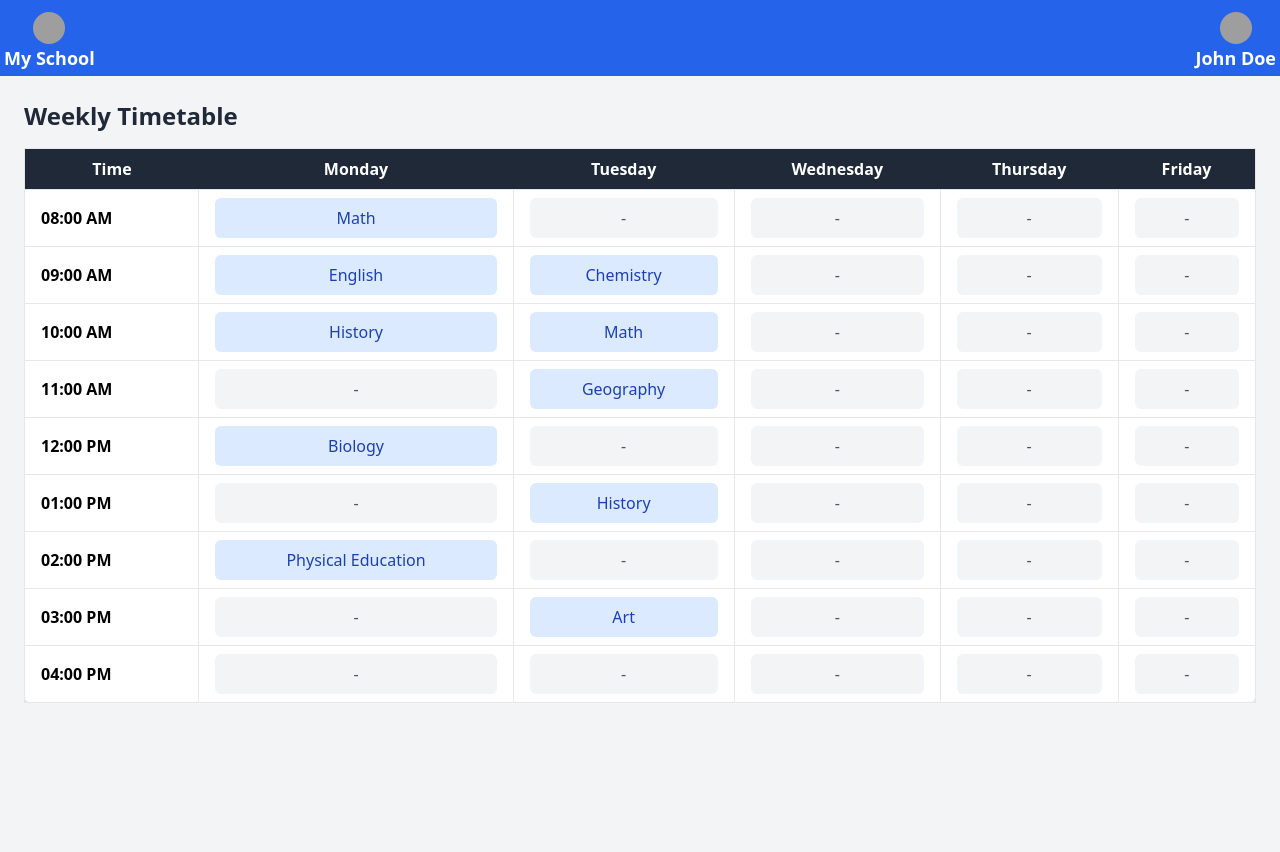
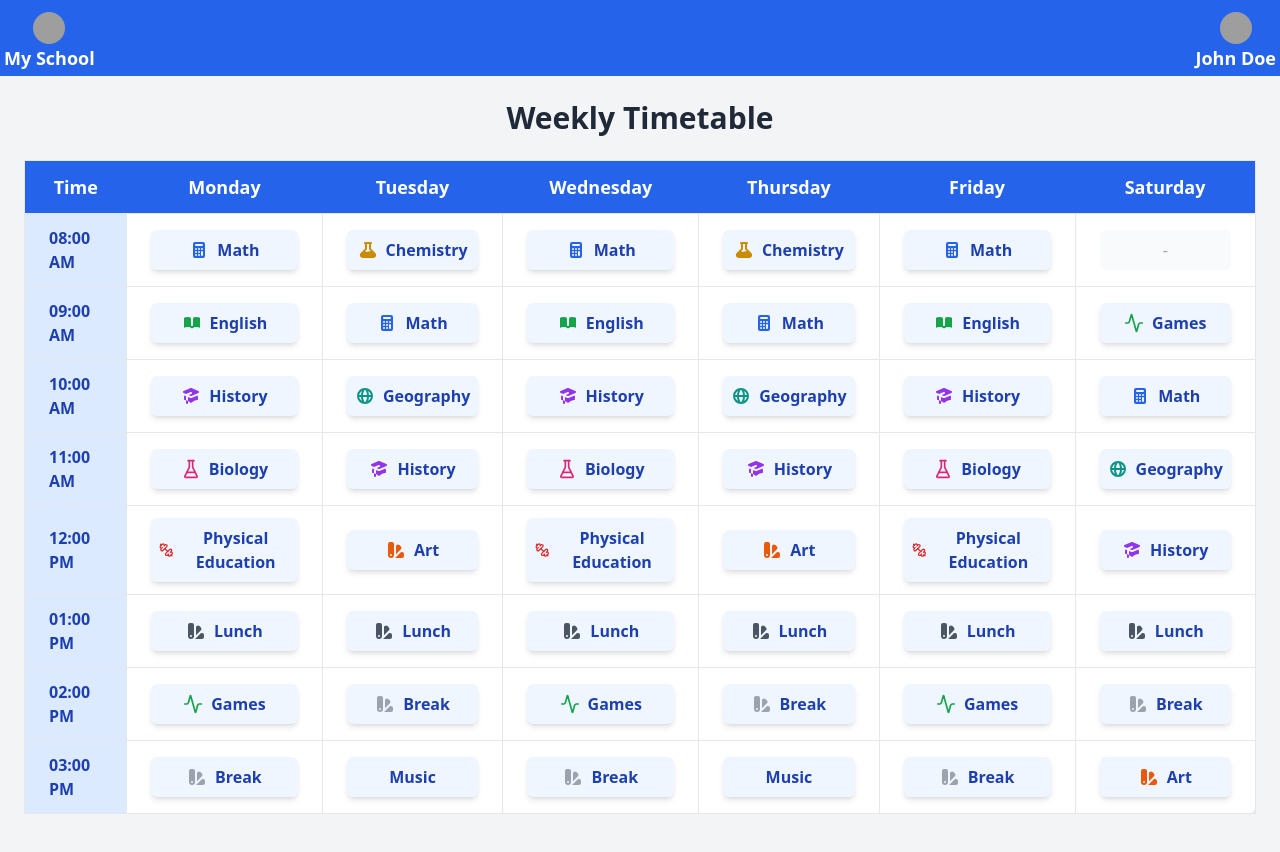
Before and after one commit to sneha-94/School-CRM, a React (Create React App) app: page /timetable in a window 1280 px wide. Shown: the top 852 px of the page. Built offline with nearby package versions, Linux system fonts and the light colour scheme; grey boxes are pictures that could not be loaded.

Commit message:
Update Timetable.jsx

```diff
--- a/src/components/Timetable.jsx
+++ b/src/components/Timetable.jsx
@@ -1,55 +1,122 @@
 import React from 'react';
+import { BookOpenIcon, CalculatorIcon, BeakerIcon, GlobeAltIcon, ColorSwatchIcon, AcademicCapIcon } from '@heroicons/react/solid';
+import { Dumbbell, FlaskConical, Activity } from 'lucide-react'; // Use Activity icon from lucide-react
 
-const daysOfWeek = ['Monday', 'Tuesday', 'Wednesday', 'Thursday', 'Friday'];
-const times = ['08:00 AM', '09:00 AM', '10:00 AM', '11:00 AM', '12:00 PM', '01:00 PM', '02:00 PM', '03:00 PM', '04:00 PM'];
+const daysOfWeek = ['Monday', 'Tuesday', 'Wednesday', 'Thursday', 'Friday', 'Saturday'];
+const times = ['08:00 AM', '09:00 AM', '10:00 AM', '11:00 AM', '12:00 PM', '01:00 PM', '02:00 PM', '03:00 PM'];
 
 const sampleSchedule = {
   'Monday': {
     '08:00 AM': 'Math',
     '09:00 AM': 'English',
     '10:00 AM': 'History',
-    '12:00 PM': 'Biology',
-    '02:00 PM': 'Physical Education',
+    '11:00 AM': 'Biology',
+    '12:00 PM': 'Physical Education',
+    '01:00 PM': 'Lunch',  // Lunch added
+    '02:00 PM': 'Games',
+    '03:00 PM': 'Break',   // Break added
   },
   'Tuesday': {
-    '09:00 AM': 'Chemistry',
+    '08:00 AM': 'Chemistry',
+    '09:00 AM': 'Math',
+    '10:00 AM': 'Geography',
+    '11:00 AM': 'History',
+    '12:00 PM': 'Art',
+    '01:00 PM': 'Lunch',  // Lunch added
+    '02:00 PM': 'Break',   // Break added
+    '03:00 PM': 'Music',
+  },
+  'Wednesday': {
+    '08:00 AM': 'Math',
+    '09:00 AM': 'English',
+    '10:00 AM': 'History',
+    '11:00 AM': 'Biology',
+    '12:00 PM': 'Physical Education',
+    '01:00 PM': 'Lunch',  // Lunch added
+    '02:00 PM': 'Games',
+    '03:00 PM': 'Break',   // Break added
+  },
+  'Thursday': {
+    '08:00 AM': 'Chemistry',
+    '09:00 AM': 'Math',
+    '10:00 AM': 'Geography',
+    '11:00 AM': 'History',
+    '12:00 PM': 'Art',
+    '01:00 PM': 'Lunch',  // Lunch added
+    '02:00 PM': 'Break',   // Break added
+    '03:00 PM': 'Music',
+  },
+  'Friday': {
+    '08:00 AM': 'Math',
+    '09:00 AM': 'English',
+    '10:00 AM': 'History',
+    '11:00 AM': 'Biology',
+    '12:00 PM': 'Physical Education',
+    '01:00 PM': 'Lunch',  // Lunch added
+    '02:00 PM': 'Games',
+    '03:00 PM': 'Break',   // Break added
+  },
+  'Saturday': {
+    '09:00 AM': 'Games',
     '10:00 AM': 'Math',
     '11:00 AM': 'Geography',
-    '01:00 PM': 'History',
+    '12:00 PM': 'History',
+    '01:00 PM': 'Lunch',  // Lunch added
+    '02:00 PM': 'Break',   // Break added
     '03:00 PM': 'Art',
   },
-  // Add more sample data as needed
+};
+
+const subjectIcons = {
+  'Math': <CalculatorIcon className="h-5 w-5 text-blue-600" />,
+  'English': <BookOpenIcon className="h-5 w-5 text-green-600" />,
+  'History': <AcademicCapIcon className="h-5 w-5 text-purple-600" />,
+  'Biology': <FlaskConical className="h-5 w-5 text-pink-600" />,
+  'Physical Education': <Dumbbell className="h-5 w-5 text-red-600" />,
+  'Chemistry': <BeakerIcon className="h-5 w-5 text-yellow-600" />,
+  'Geography': <GlobeAltIcon className="h-5 w-5 text-teal-600" />,
+  'Art': <ColorSwatchIcon className="h-5 w-5 text-orange-600" />,
+  'Games': <Activity className="h-5 w-5 text-green-600" />,
+  'Lunch': <ColorSwatchIcon className="h-5 w-5 text-gray-600" />, // Icon for Lunch
+  'Break': <ColorSwatchIcon className="h-5 w-5 text-gray-400" />, // Icon for Break
 };
 
 const Timetable = () => {
   return (
     <div className="flex flex-col h-screen p-6 bg-gray-100">
-      <h2 className="text-2xl font-bold text-gray-800 mb-4">Weekly Timetable</h2>
+      <h2 className="text-3xl font-bold text-gray-800 mb-6 text-center">Weekly Timetable</h2>
 
       <div className="overflow-x-auto">
         <table className="min-w-full bg-white border border-gray-200 rounded-lg shadow-md">
-          <thead className="bg-gray-800 text-white">
+          <thead className="bg-blue-600 text-white">
             <tr>
-              <th className="px-4 py-2 border-b">Time</th>
+              <th className="px-6 py-3 border-b text-lg">Time</th>
               {daysOfWeek.map(day => (
-                <th key={day} className="px-4 py-2 border-b">{day}</th>
+                <th key={day} className="px-6 py-3 border-b text-lg">{day}</th>
               ))}
             </tr>
           </thead>
           <tbody>
             {times.map(time => (
               <tr key={time} className="border-t border-gray-200">
-                <td className="px-4 py-2 font-semibold border-r">{time}</td>
+                <td className="px-6 py-3 font-bold border-r bg-blue-100 text-blue-800">{time}</td>
                 {daysOfWeek.map(day => (
-                  <td key={day} className="px-4 py-2 border-r text-center">
+                  <td key={day} className="px-6 py-3 border-r text-center">
                     <div
-                      className={`p-2 rounded-md ${
+                      className={`flex items-center justify-center space-x-2 p-2 rounded-md ${
                         sampleSchedule[day] && sampleSchedule[day][time]
-                          ? 'bg-blue-100 text-blue-800'
-                          : 'bg-gray-100 text-gray-600'
+                          ? 'bg-blue-50 text-blue-800 shadow-md'
+                          : 'bg-gray-50 text-gray-400'
                       }`}
                     >
-                      {sampleSchedule[day] && sampleSchedule[day][time] ? sampleSchedule[day][time] : '-'}
+                      {sampleSchedule[day] && sampleSchedule[day][time] ? (
+                        <>
+                          {subjectIcons[sampleSchedule[day][time]]}
+                          <span className="font-semibold">{sampleSchedule[day][time]}</span>
+                        </>
+                      ) : (
+                        '-'
+                      )}
                     </div>
                   </td>
                 ))}
```
